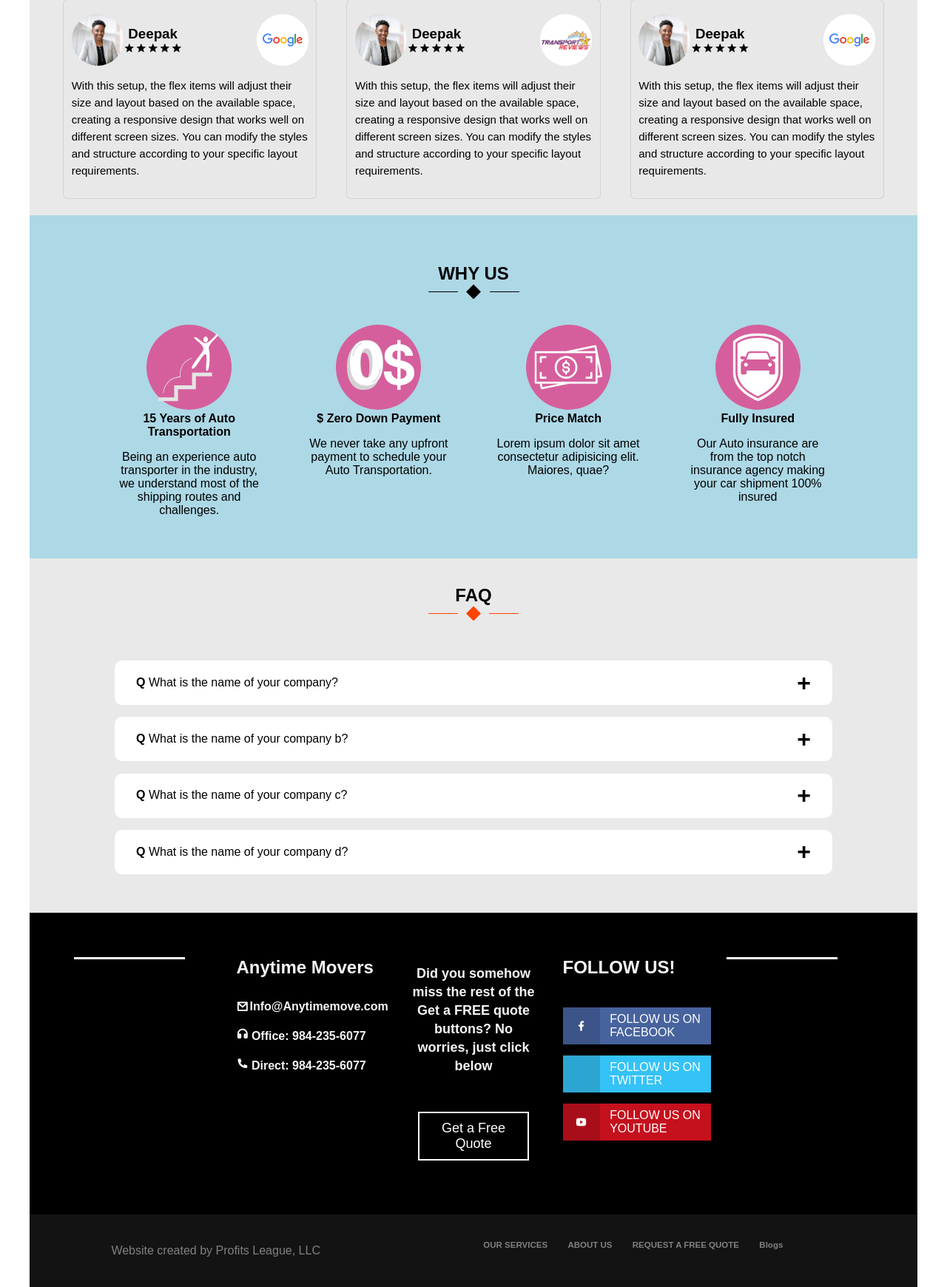
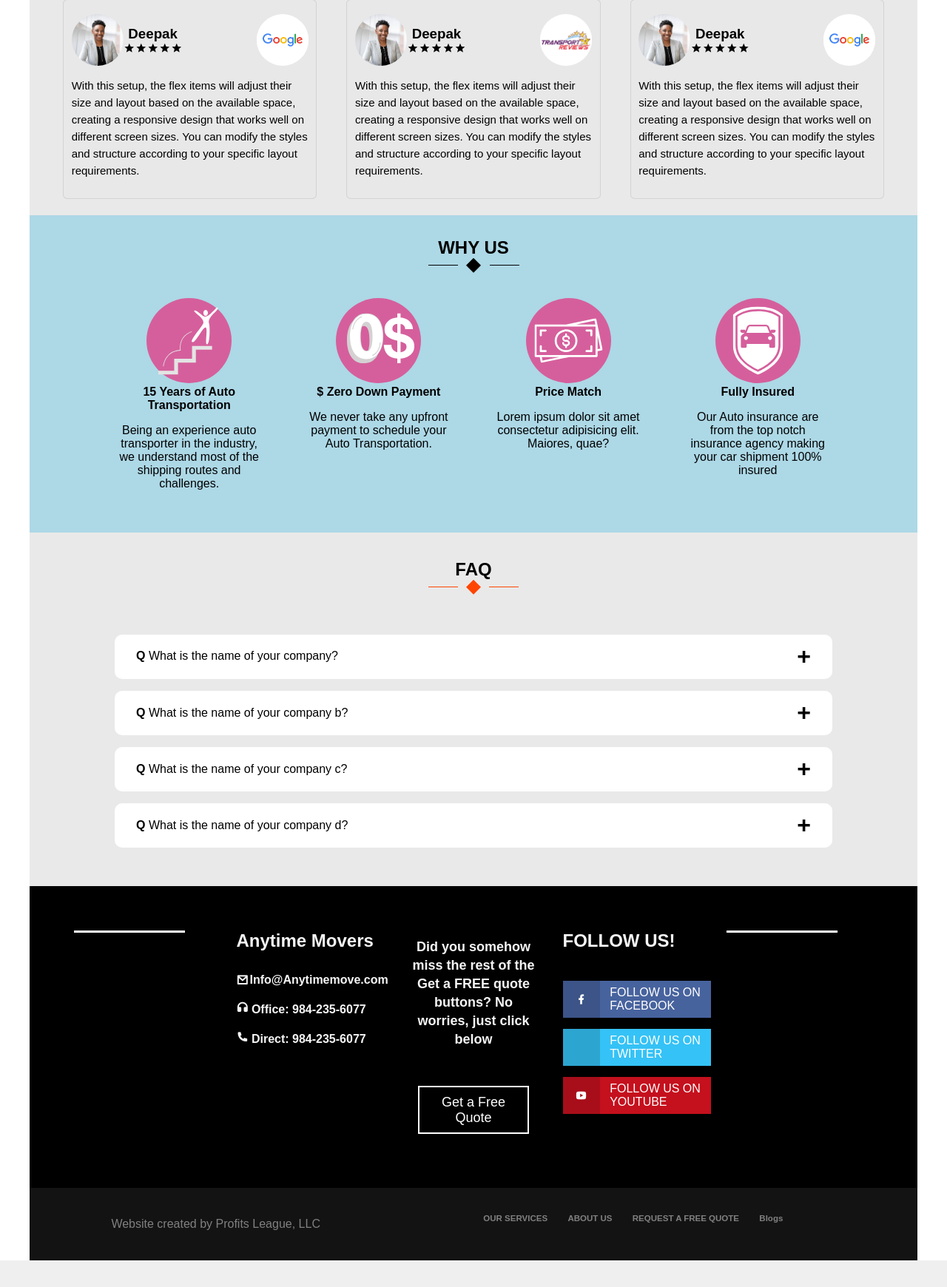
Before and after one commit to lazydesigner/anytimemover, a PHP site: page /rapiddash/login in a window 1280 px wide. Shown: the part 683-2423 px from the top of the page at 74% size. After the commit the page ends 2387 px from the top, so only its background shows below. Run offline with PHP 8.4, Linux system fonts and the light colour scheme; data that the repository does not hold is empty.

Commit message:
improvement

```diff
--- a/_index.php
+++ b/_index.php
@@ -26,7 +26,7 @@ if(mysqli_num_rows($result) > 0){
 <link rel=preload href=https://cdn.jsdelivr.net/npm/remixicon@2.5.0/fonts/remixicon.css as=style onload='this.onload=null,this.rel="stylesheet"' async>
     <link rel="stylesheet" href="<?=base_urlx() ?>assets/css/footer.css">
     <link rel="stylesheet" href="<?=base_urlx() ?>assets/css/navbar.css">
-    <link rel="stylesheet" href="<?=base_urlx() ?>assets/css/_index.css?v=3">
+    <link rel="stylesheet" href="<?=base_urlx() ?>assets/css/_index.css?v=4">
 
     <style>
         .side-form-quotes{
--- a/assets/css/_index.css
+++ b/assets/css/_index.css
@@ -198,7 +198,7 @@ position: absolute;
 }
 .why-choose-us{
     margin-top: 5%;
-    margin: 5% auto auto auto;
+    margin: 2% auto auto auto;
     width: 1150px;
     height: auto;
 }
```
